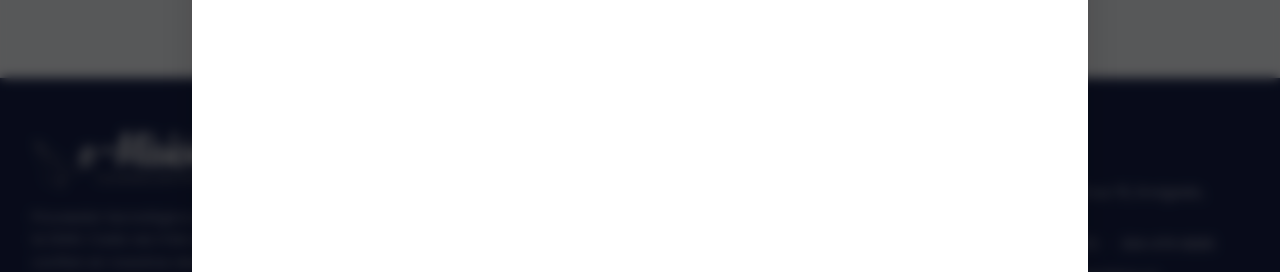
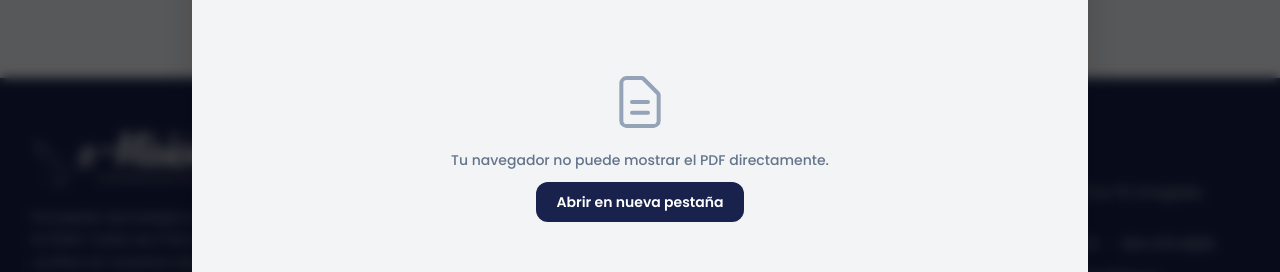
Before and after one commit to semision2022-landing/LandingVentas, a Next.js app: page / in a window 1280 px wide. Both pictures are taken after a click on the button "Política de protección de datos". Shown: the part 8665-8937 px from the top of the page. Built offline with nearby package versions, Linux system fonts and the light colour scheme; no server answers.

Commit message:
fix: allow PDF embed via SAMEORIGIN headers and rename devolution PDF

```diff
--- a/components/layout/FooterLegal.tsx
+++ b/components/layout/FooterLegal.tsx
@@ -17,7 +17,7 @@
   {
     label: 'Política de devoluciones',
     shortLabel: 'Política de devoluciones',
-    pdf: '/POLÍTICA DE GARANTÍA RETRACTO O DEVOLUCIONES.pdf',
+    pdf: '/politica-devoluciones.pdf',
   },
 ]
 
--- a/components/ui/PolicyModal.tsx
+++ b/components/ui/PolicyModal.tsx
@@ -76,14 +76,33 @@
           </div>
         </div>
 
-        {/* PDF Viewer */}
-        <div className="flex-1 overflow-hidden">
-          <iframe
-            src={`${pdfPath}#toolbar=1&navpanes=0&scrollbar=1&view=FitH`}
-            title={title}
+        {/* PDF Viewer — object es más compatible que iframe para PDFs estáticos */}
+        <div className="flex-1 overflow-hidden bg-gray-100">
+          <object
+            data={`${pdfPath}#toolbar=1&view=FitH`}
+            type="application/pdf"
             className="w-full h-full border-0"
-            style={{ minHeight: 0 }}
-          />
+            style={{ minHeight: 0, display: 'block' }}
+          >
+            {/* Fallback si el browser no soporta embed nativo */}
+            <div className="flex flex-col items-center justify-center h-full p-8 text-center">
+              <svg className="w-16 h-16 mb-4" fill="none" viewBox="0 0 24 24" stroke="currentColor" style={{ color: '#94A3B8' }}>
+                <path strokeLinecap="round" strokeLinejoin="round" strokeWidth={1.5} d="M9 12h6m-6 4h6m2 5H7a2 2 0 01-2-2V5a2 2 0 012-2h5.586a1 1 0 01.707.293l5.414 5.414a1 1 0 01.293.707V19a2 2 0 01-2 2z" />
+              </svg>
+              <p className="text-sm font-medium mb-3" style={{ color: '#64748B' }}>
+                Tu navegador no puede mostrar el PDF directamente.
+              </p>
+              <a
+                href={pdfPath}
+                target="_blank"
+                rel="noopener noreferrer"
+                className="px-5 py-2.5 rounded-xl text-sm font-semibold text-white transition hover:opacity-90"
+                style={{ backgroundColor: '#18224C' }}
+              >
+                Abrir en nueva pestaña
+              </a>
+            </div>
+          </object>
         </div>
       </div>
     </div>
--- a/next.config.mjs
+++ b/next.config.mjs
@@ -38,7 +38,16 @@
         ],
       },
       {
-        // Security headers on all pages
+        // PDFs — permitir embed desde el mismo origen (modal iframe)
+        source: '/:path*.pdf',
+        headers: [
+          { key: 'X-Frame-Options', value: 'SAMEORIGIN' },
+          { key: 'Content-Disposition', value: 'inline' },
+          { key: 'Content-Security-Policy', value: "frame-ancestors 'self'" },
+        ],
+      },
+      {
+        // Security headers on all pages (PDFs handled above)
         source: '/(.*)',
         headers: [
           { key: 'X-Content-Type-Options', value: 'nosniff' },
```
Also changed, not shown: 1 other file (tests, documents, lock files or other folders).
